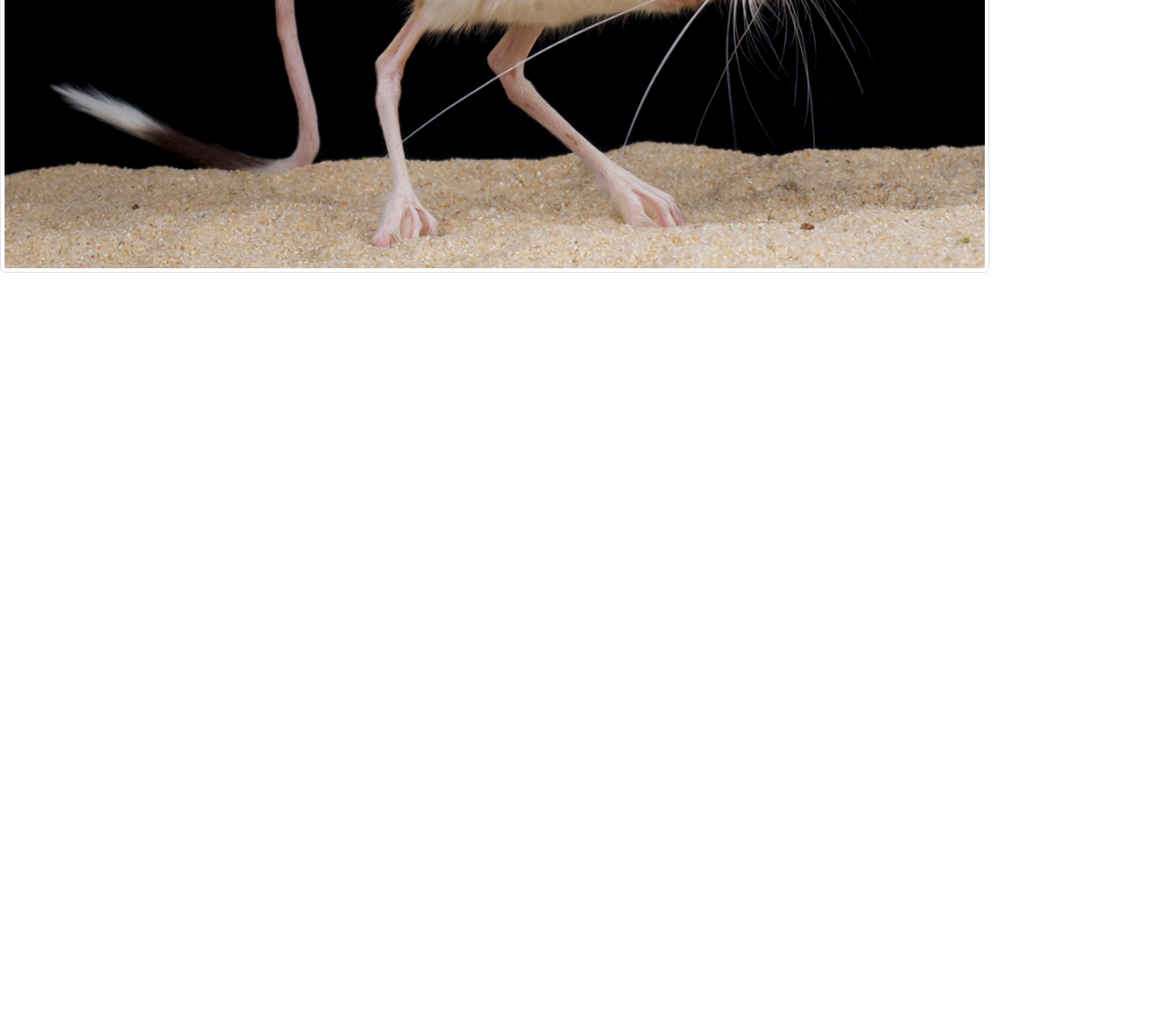
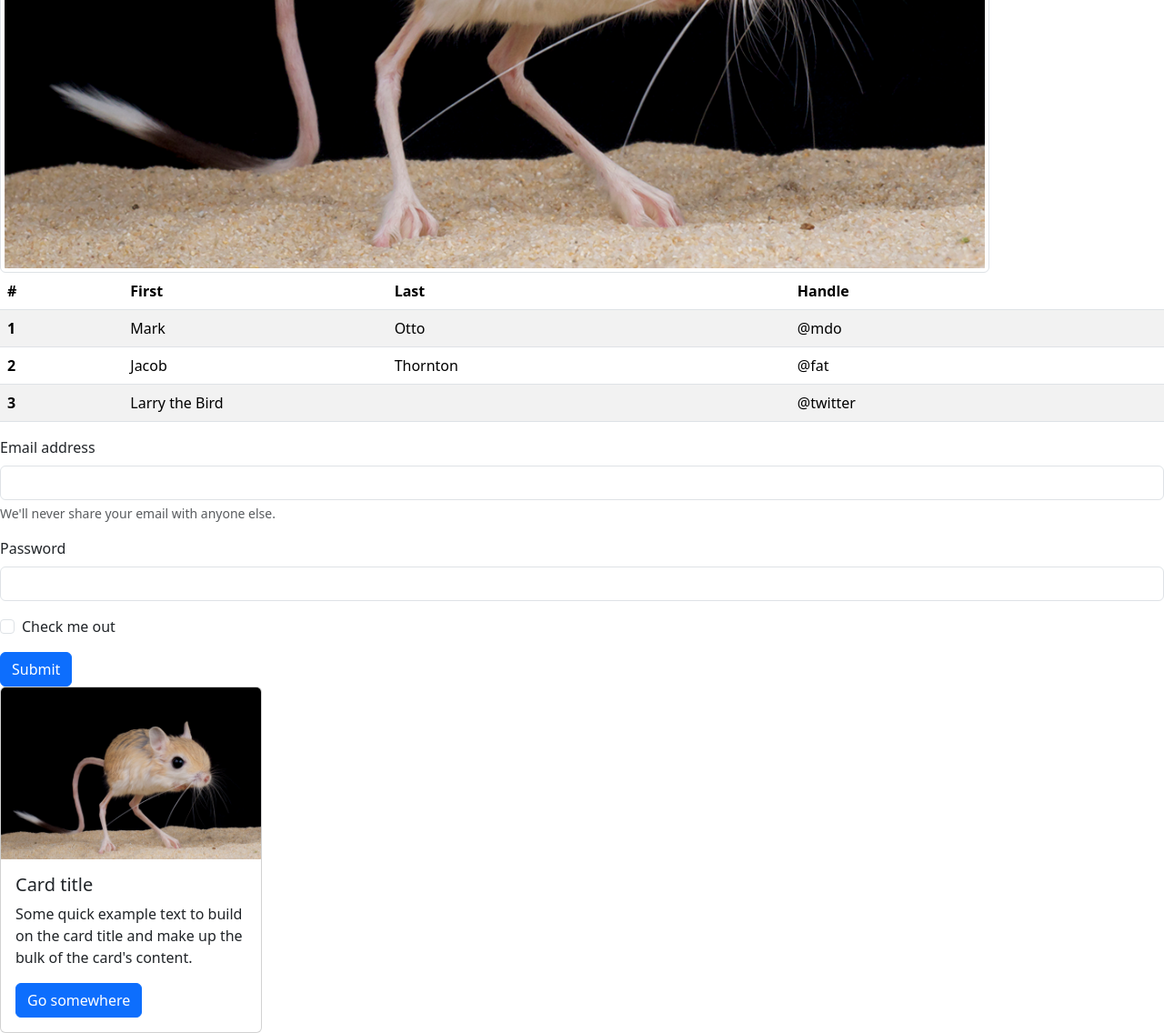
Before and after one commit to Lh0987936/IntroToBootStrap, a plain HTML site: page index.html in a window 1280 px wide. Shown: the part 546-1682 px from the top of the page at 91% size. Before the commit the page ends 846 px from the top, so only its background shows below. Drawn offline with nearby package versions, Linux system fonts and the light colour scheme.

Commit message:
added card and form

```diff
--- a/index.html
+++ b/index.html
@@ -28,5 +28,58 @@
   <div class="customSize">
     <img src="Jerboa.jpg" class="img-fluid img-thumbnail" alt="Jerboa">
   </div>
+  <table class="table table-striped table-hover">
+    <thead>
+      <tr>
+        <th scope="col">#</th>
+        <th scope="col">First</th>
+        <th scope="col">Last</th>
+        <th scope="col">Handle</th>
+      </tr>
+    </thead>
+    <tbody>
+      <tr>
+        <th scope="row">1</th>
+        <td>Mark</td>
+        <td>Otto</td>
+        <td>@mdo</td>
+      </tr>
+      <tr>
+        <th scope="row">2</th>
+        <td>Jacob</td>
+        <td>Thornton</td>
+        <td>@fat</td>
+      </tr>
+      <tr>
+        <th scope="row">3</th>
+        <td colspan="2">Larry the Bird</td>
+        <td>@twitter</td>
+      </tr>
+    </tbody>
+  </table>
+  <form>
+    <div class="mb-3">
+      <label for="exampleInputEmail1" class="form-label">Email address</label>
+      <input type="email" class="form-control" id="exampleInputEmail1" aria-describedby="emailHelp">
+      <div id="emailHelp" class="form-text">We'll never share your email with anyone else.</div>
+    </div>
+    <div class="mb-3">
+      <label for="exampleInputPassword1" class="form-label">Password</label>
+      <input type="password" class="form-control" id="exampleInputPassword1">
+    </div>
+    <div class="mb-3 form-check">
+      <input type="checkbox" class="form-check-input" id="exampleCheck1">
+      <label class="form-check-label" for="exampleCheck1">Check me out</label>
+    </div>
+    <button type="submit" class="btn btn-primary">Submit</button>
+  </form>
+  <div class="card" style="width: 18rem;">
+    <img src="Jerboa.jpg" class="card-img-top" alt="Jerboa">
+    <div class="card-body">
+      <h5 class="card-title">Card title</h5>
+      <p class="card-text">Some quick example text to build on the card title and make up the bulk of the card's content.</p>
+      <a href="#" class="btn btn-primary">Go somewhere</a>
+    </div>
+  </div>
 </body>
 </html>
```
